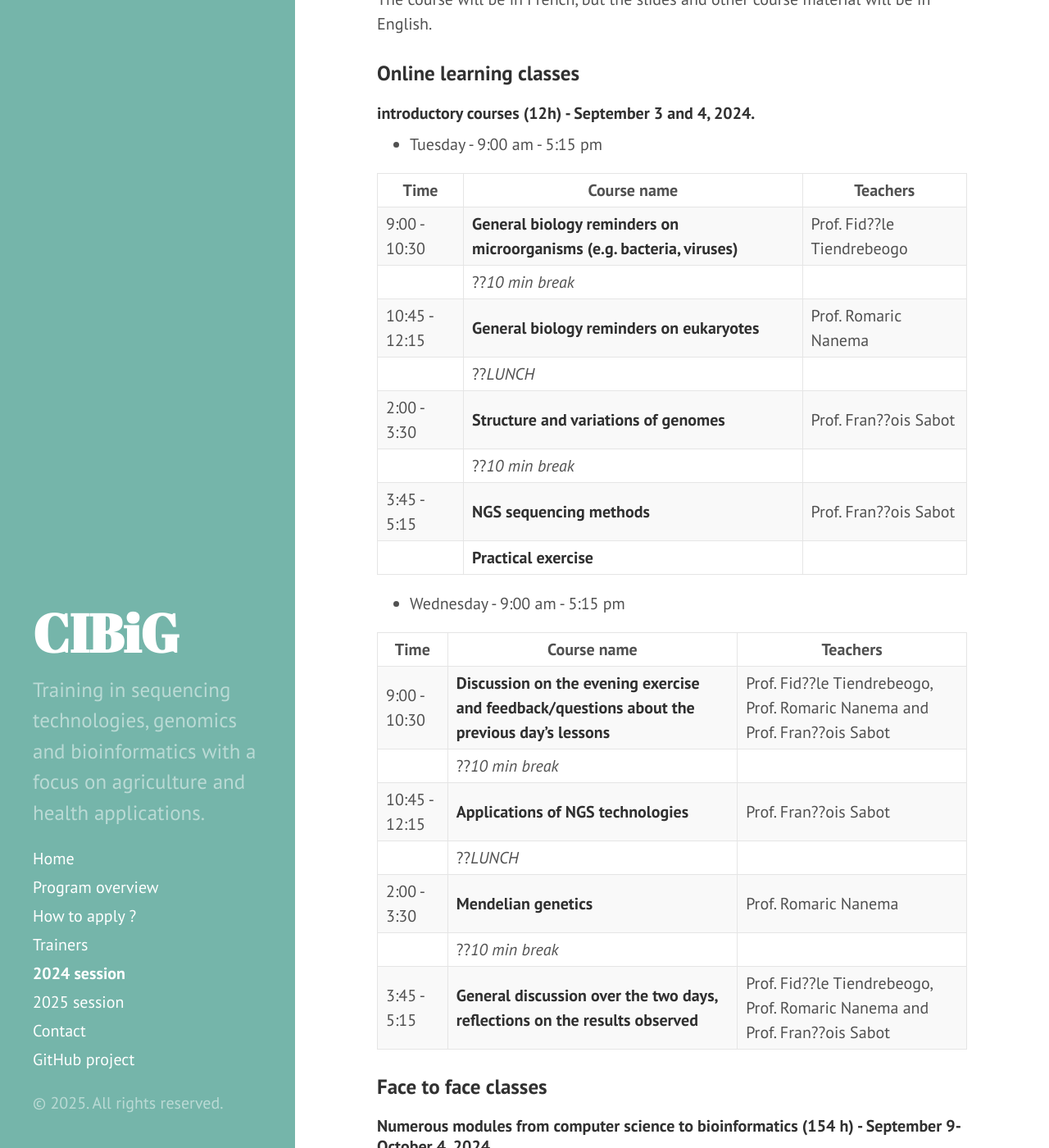
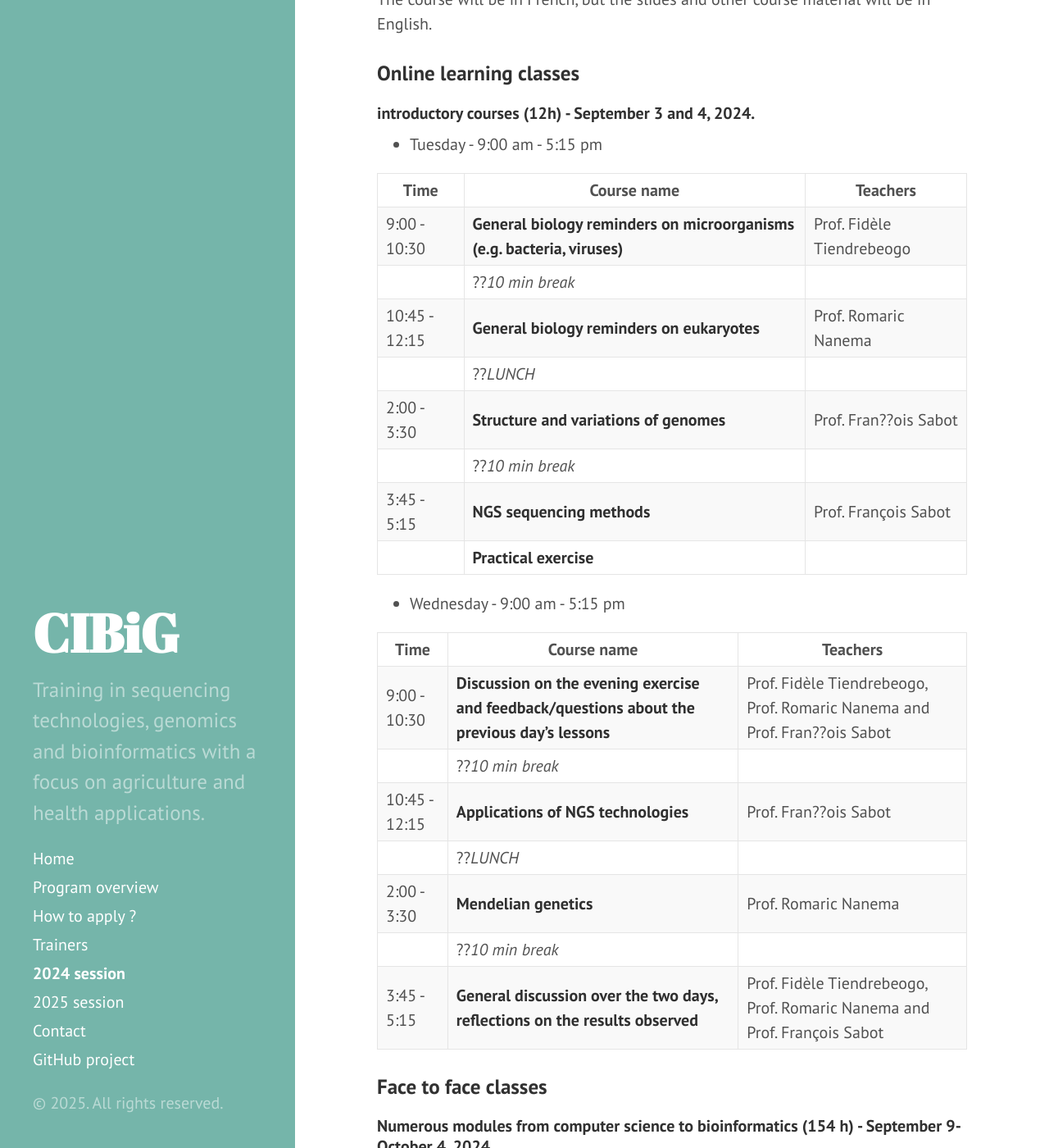
Before and after one commit to wave-centre/cibig, a Jekyll site: the page built from docs/05-2024.md, in a window 1280 px wide and 1400 px high, scrolled down 317 px. Shown: the whole window at 82% size. Built offline with Jekyll 4.4.1, drawn with Linux system fonts in a browser that asks for light colours.

Commit message:
Update 05-2024.md

```diff
--- a/docs/05-2024.md
+++ b/docs/05-2024.md
@@ -18,26 +18,26 @@ The course will be in French, but the slides and other course material will be i
 
 | Time | Course name | Teachers |
 |------|----------------------------------------------------|----------------|
-| 9:00 - 10:30 |  **General biology reminders on microorganisms (e.g. bacteria, viruses)**|  Prof. Fid??le Tiendrebeogo |
+| 9:00 - 10:30 |  **General biology reminders on microorganisms (e.g. bacteria, viruses)**|  Prof. Fidèle Tiendrebeogo |
 |  |??_10 min break_ |  |
 | 10:45 - 12:15 |  **General biology reminders on eukaryotes** | Prof. Romaric Nanema |
 |  |??_LUNCH_ |  |
 | 2:00 - 3:30| **Structure and variations of genomes** | Prof. Fran??ois Sabot |
 |  |??_10 min break_ |  |
-| 3:45 - 5:15 | **NGS sequencing methods** | Prof. Fran??ois Sabot |
+| 3:45 - 5:15 | **NGS sequencing methods** | Prof. François Sabot |
 | | **Practical exercise** | |
 
 * Wednesday - 9:00 am - 5:15 pm
 
 | Time | Course name | Teachers |
 |------|----------------------------------------------------|----------------|
-| 9:00 - 10:30 | **Discussion on the evening exercise and feedback/questions about the previous day's lessons**|  Prof. Fid??le Tiendrebeogo, Prof. Romaric Nanema and Prof. Fran??ois Sabot |
+| 9:00 - 10:30 | **Discussion on the evening exercise and feedback/questions about the previous day's lessons**|  Prof. Fidèle Tiendrebeogo, Prof. Romaric Nanema and Prof. Fran??ois Sabot |
 |  |??_10 min break_ |  |
 | 10:45 - 12:15 |  **Applications of NGS technologies** | Prof. Fran??ois Sabot  |
 |  |??_LUNCH_ |  |
 | 2:00 - 3:30| **Mendelian genetics** | Prof. Romaric Nanema |
 |  |??_10 min break_ |  |
-| 3:45 - 5:15 | **General discussion over the two days, reflections on the results observed** | Prof. Fid??le Tiendrebeogo, Prof. Romaric Nanema and Prof. Fran??ois Sabot |
+| 3:45 - 5:15 | **General discussion over the two days, reflections on the results observed** | Prof. Fidèle Tiendrebeogo, Prof. Romaric Nanema and Prof. François Sabot |
 
 
 ### Face to face classes
```
